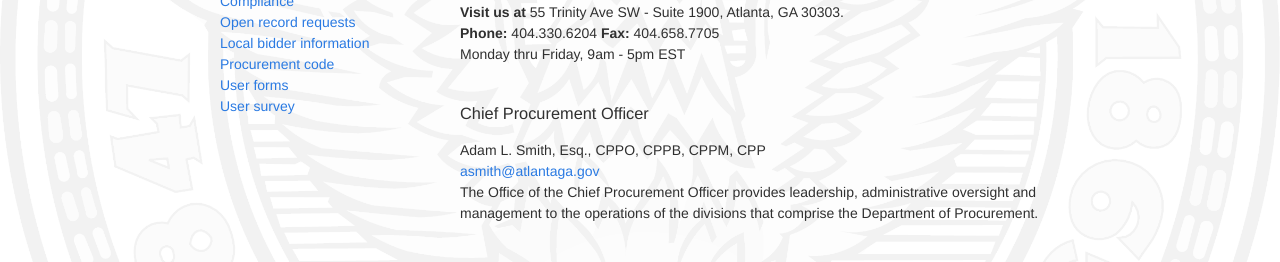
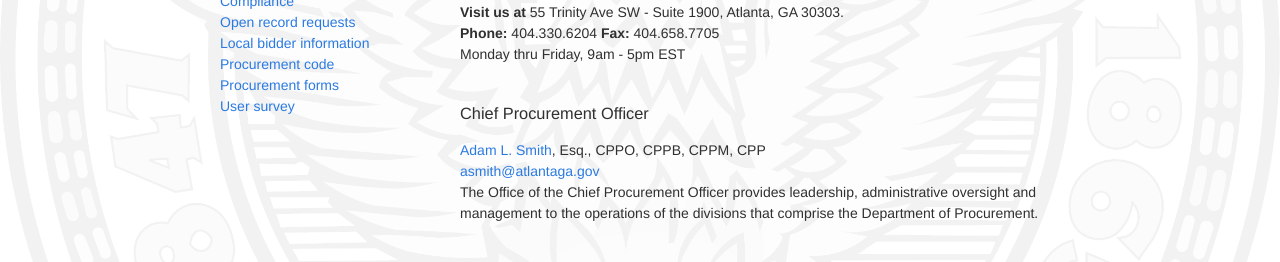
Before and after one commit to codeforamerica/atlanta-procurement-www, a Jekyll site: the page built from contact/index.md, in a window 1280 px wide and 900 px high, cut to the strip 395-657 px from the top of the window. Built offline with Jekyll 4.4.1, drawn with Linux system fonts in a browser that asks for light colours; nearby versions of some CDN libraries.

```diff
--- a/_layouts/default-with-sidenav.html
+++ b/_layouts/default-with-sidenav.html
@@ -28,7 +28,7 @@
           <a href="#">Open record requests</a><br />
           <a href="/atlanta-procurement-www/local-bidder-pref/">Local bidder information</a><br />
           <a href="/atlanta-procurement-www/code/">Procurement code</a><br />
-          <a href="#">User forms</a><br />
+          <a href="/atlanta-procurement-www/forms/">Procurement forms</a><br />
           <a href="#">User survey</a><br />
         </div>
         <div style="float: right; width: 600px; text-align: left;">
--- a/contact/index.md
+++ b/contact/index.md
@@ -16,7 +16,7 @@ Monday thru Friday, 9am - 5pm EST
 <br><br>
 
 ### Chief Procurement Officer
-Adam L. Smith, Esq., CPPO, CPPB, CPPM, CPP
+[Adam L. Smith](http://www.atlantaga.gov/index.aspx?page=488), Esq., CPPO, CPPB, CPPM, CPP
 [asmith@atlantaga.gov](mailto:asmith@atlantaga.gov "Email Adam Smith, Chief Procurement Officer")
 The Office of the Chief Procurement Officer provides leadership, administrative oversight and management to the operations of the divisions that comprise the Department of Procurement.
 <br><br>
```
